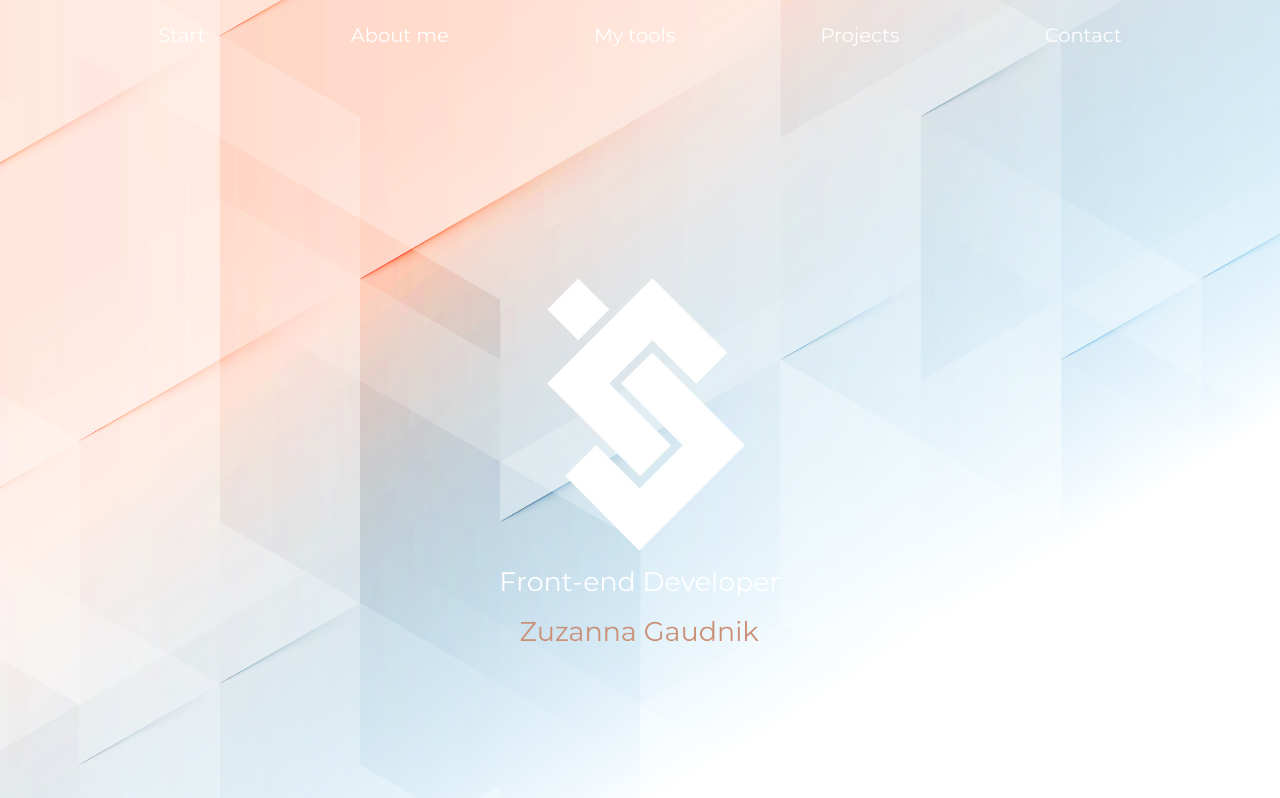
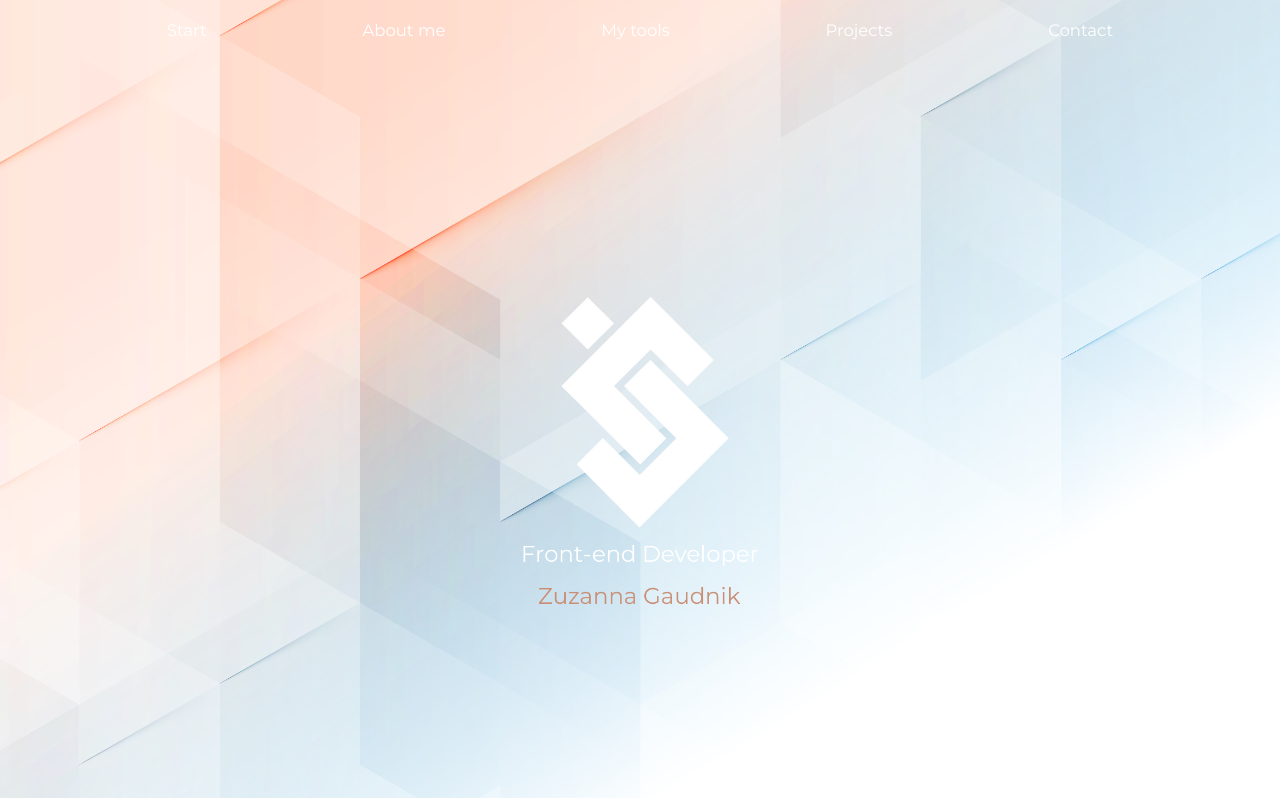
Before and after one commit to gaudnik/mywebsite, a React (Create React App) app in the folder zuzannagaudnik/: page / in a window 1280 px wide. Shown: the top 798 px of the page. Built offline with nearby package versions, Linux system fonts and the light colour scheme.

Commit message:
refactor

```diff
--- a/zuzannagaudnik/src/Sass/Settings/_base.scss
+++ b/zuzannagaudnik/src/Sass/Settings/_base.scss
@@ -7,6 +7,9 @@ $font-base:'Montserrat', sans-serif;
 
   html {
     font-size: 13px;
+    @include notebook {
+      font-size: 11px;
+    }
   }
 
   .background__container {
```
